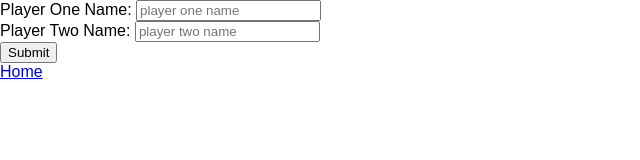
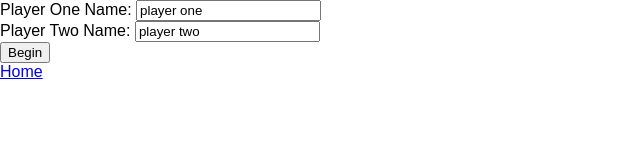
Before and after one commit to jroyals2/connect, a React (Create React App) app in the folder client/: page /game in a window 1280 px wide. Shown: the top 160 px of the page, without its empty margins (0-640 px from the left). Built offline with nearby package versions, Linux system fonts and the light colour scheme.

Commit message:
added default player 1 and player 2 names

```diff
--- a/client/src/components/Game.jsx
+++ b/client/src/components/Game.jsx
@@ -46,8 +46,8 @@ class Game extends Component {
         playerOneWin: false,
         playerTwoWin: false,
         killGame: false,
-        playerOneName: '',
-        playerTwoName: '',
+        playerOneName: 'player one',
+        playerTwoName: 'player two',
         filledOut: false
 
     }
@@ -218,7 +218,7 @@ class Game extends Component {
                     <label htmlFor="playerTwoName">Player Two Name: </label>
                     <input type="text" name="playerTwoName" onChange={this.handleChangeTwo} value={this.state.playerTwoName} placeholder="player two name" />
                 </div>
-                <div><button onClick={this.toggleFilledOut}>Submit</button></div>
+                <div><button onClick={this.toggleFilledOut}>Begin</button></div>
                 <Link to="/">Home</Link>
             </form>
         </div>
```
